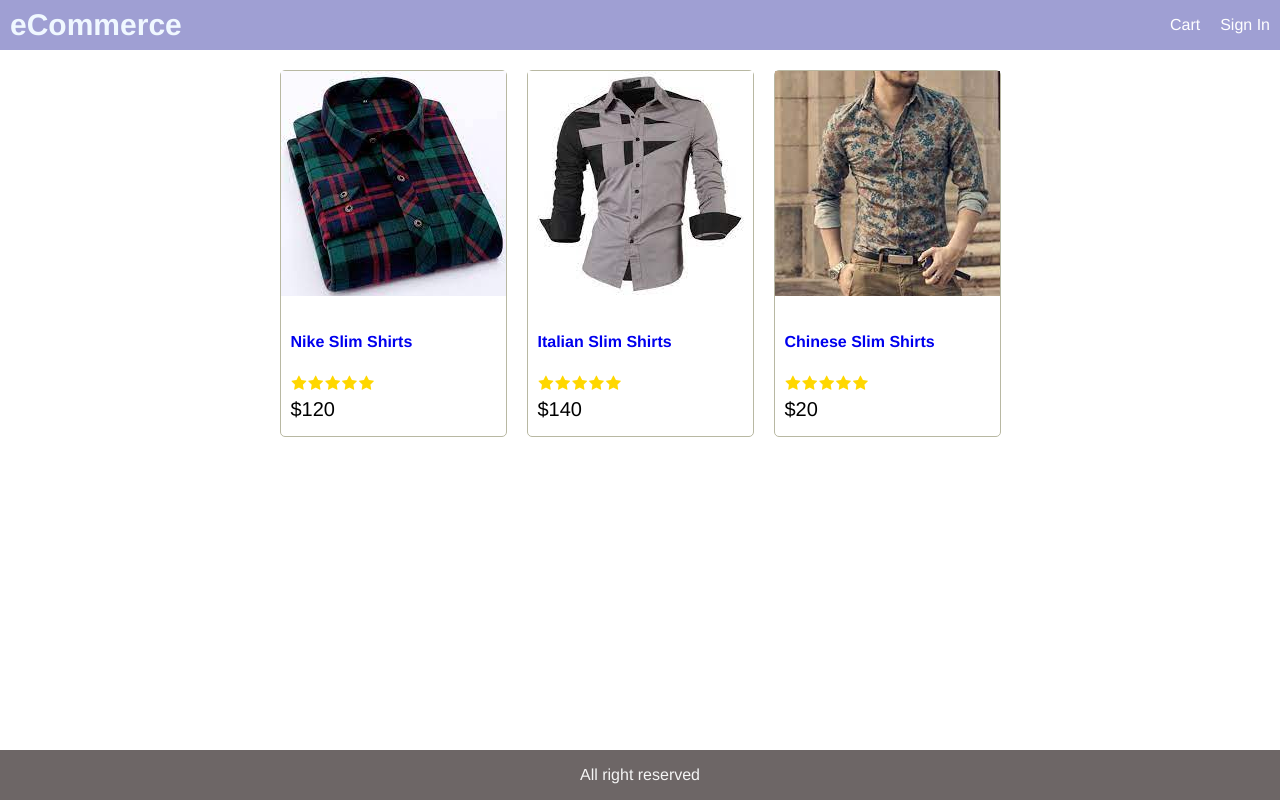
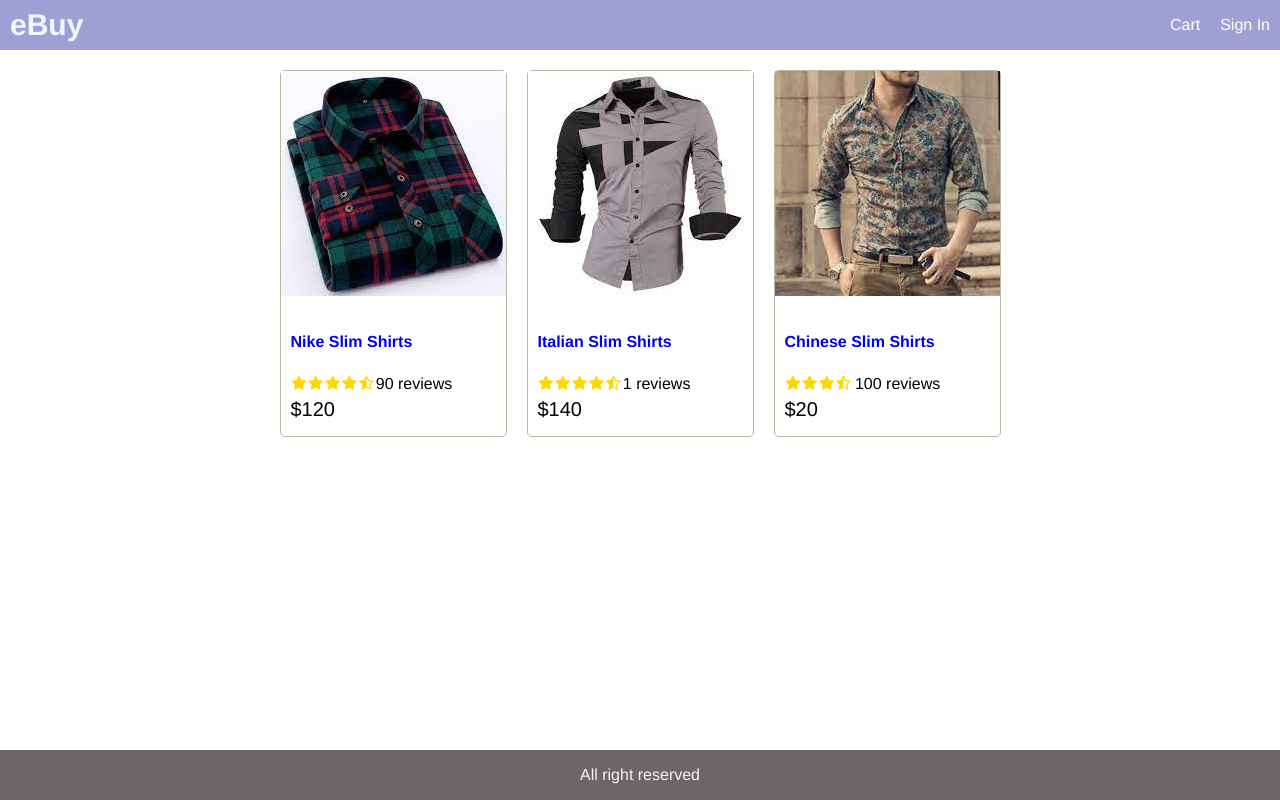
Before and after one commit to njoanc/eBuy, a React (Create React App) app: page /product/1 in a window 1280 px wide. Built offline with nearby package versions, Linux system fonts and the light colour scheme.

Commit message:
add():Product component

```diff
--- a/public/index.html
+++ b/public/index.html
@@ -25,7 +25,7 @@
       Learn how to configure a non-root public URL by running `npm run build`.
     -->
     <link rel="stylesheet" href="https://cdnjs.cloudflare.com/ajax/libs/font-awesome/4.7.0/css/font-awesome.min.css"/>
-    <title>React App</title>
+    <title>eBuy App</title>
   </head>
   <body>
     <noscript>You need to enable JavaScript to run this app.</noscript>
--- a/src/App.js
+++ b/src/App.js
@@ -1,12 +1,14 @@
 import React from "react";
 import data from "./data";
+import Product from "./components/Product";
+
 function App() {
   return (
     <div className="grid-container">
       <header className="row">
         <div>
           <a className="brand" href="/">
-            eCommerce
+            eBuy
           </a>
         </div>
         <div>
@@ -17,38 +19,7 @@
       <main>
         <div className="row center">
           {data.products.map((product) => (
-            <div key={product._id} className="card">
-              <a href={`/product/${product._id}`}>
-                <img
-                  className="medium"
-                  src={product.image}
-                  alt={product.name}
-                />
-              </a>
-              <div className="card-body">
-                <a href={`/product/${product._id}`}>
-                  <h2>{product.name}</h2>
-                </a>
-                <div className="rating">
-                  <span>
-                    <i className="fa fa-star"></i>
-                  </span>
-                  <span>
-                    <i className="fa fa-star"></i>
-                  </span>
-                  <span>
-                    <i className="fa fa-star"></i>
-                  </span>
-                  <span>
-                    <i className="fa fa-star"></i>
-                  </span>
-                  <span>
-                    <i className="fa fa-star"></i>
-                  </span>
-                </div>
-                <div className="price">{product.price}</div>
-              </div>
-            </div>
+            <Product key={product._id} product={product}></Product>
           ))}
         </div>
       </main>
--- /dev/null
+++ b/src/components/Product.js
@@ -0,0 +1,24 @@
+import React from "react";
+import ReactDOM from "react-dom";
+import Rating from "./Rating";
+
+export default function Product(props) {
+  const { product } = props;
+  return (
+    <div key={product._id} className="card">
+      <a href={`/product/${product._id}`}>
+        <img className="medium" src={product.image} alt={product.name} />
+      </a>
+      <div className="card-body">
+        <a href={`/product/${product._id}`}>
+          <h2>{product.name}</h2>
+        </a>
+        <Rating
+          rating={product.rating}
+          numReviews={product.numReviews}
+        ></Rating>
+        <div className="price">{product.price}</div>
+      </div>
+    </div>
+  );
+}
--- /dev/null
+++ b/src/components/Rating.js
@@ -0,0 +1,66 @@
+import React from "react";
+import ReactDOM from "react-dom";
+
+export default function Rating(props) {
+  const { rating, numReviews } = props;
+  return (
+    <div className="rating">
+      <span>
+        <i
+          className={
+            rating >= 1
+              ? "fa fa-star"
+              : rating >= 0.5
+              ? "fa fa-star-half-o"
+              : "fa fa-start-o"
+          }
+        ></i>
+      </span>
+      <span>
+        <i
+          className={
+            rating >= 2
+              ? "fa fa-star"
+              : rating >= 1.5
+              ? "fa fa-star-half-o"
+              : "fa fa-start-o"
+          }
+        ></i>
+      </span>
+      <span>
+        <i
+          className={
+            rating >= 3
+              ? "fa fa-star"
+              : rating >= 2.5
+              ? "fa fa-star-half-o"
+              : "fa fa-start-o"
+          }
+        ></i>
+      </span>
+      <span>
+        <i
+          className={
+            rating >= 4
+              ? "fa fa-star"
+              : rating >= 3.5
+              ? "fa fa-star-half-o"
+              : "fa fa-start-o"
+          }
+        ></i>
+      </span>
+      <span>
+        <i
+          className={
+            rating >= 5
+              ? "fa fa-star"
+              : rating >= 4.5
+              ? "fa fa-star-half-o"
+              : "fa fa-start-o"
+          }
+        ></i>
+      </span>
+      <span>{numReviews + " " + "reviews"}</span>
+    </div>
+  );
+}
--- a/src/index.css
+++ b/src/index.css
@@ -115,3 +115,8 @@
   color:gold;
   margin:0.1rem;
 }
+
+.rating span:last-child {
+  color:black
+
+}
```
